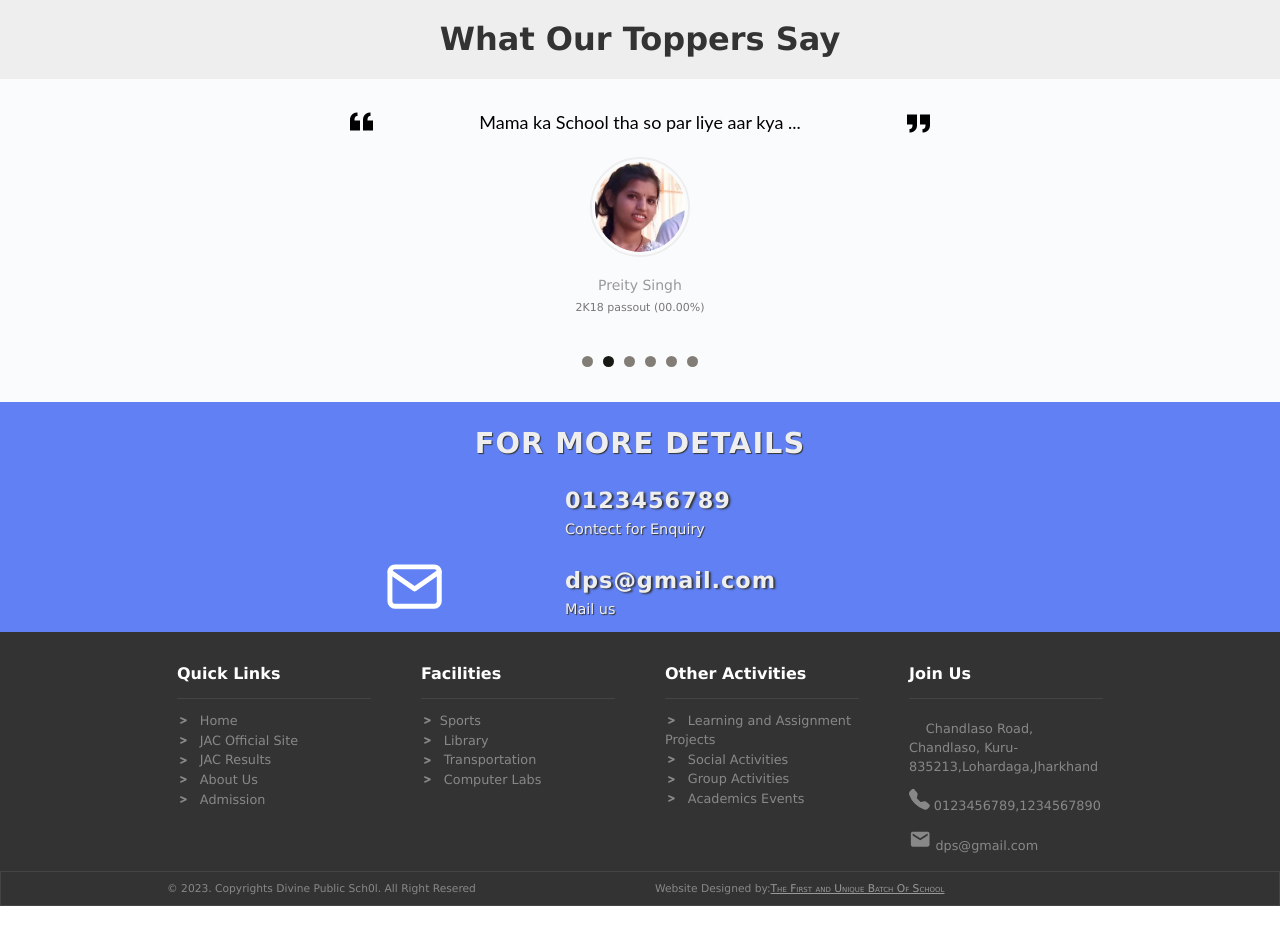
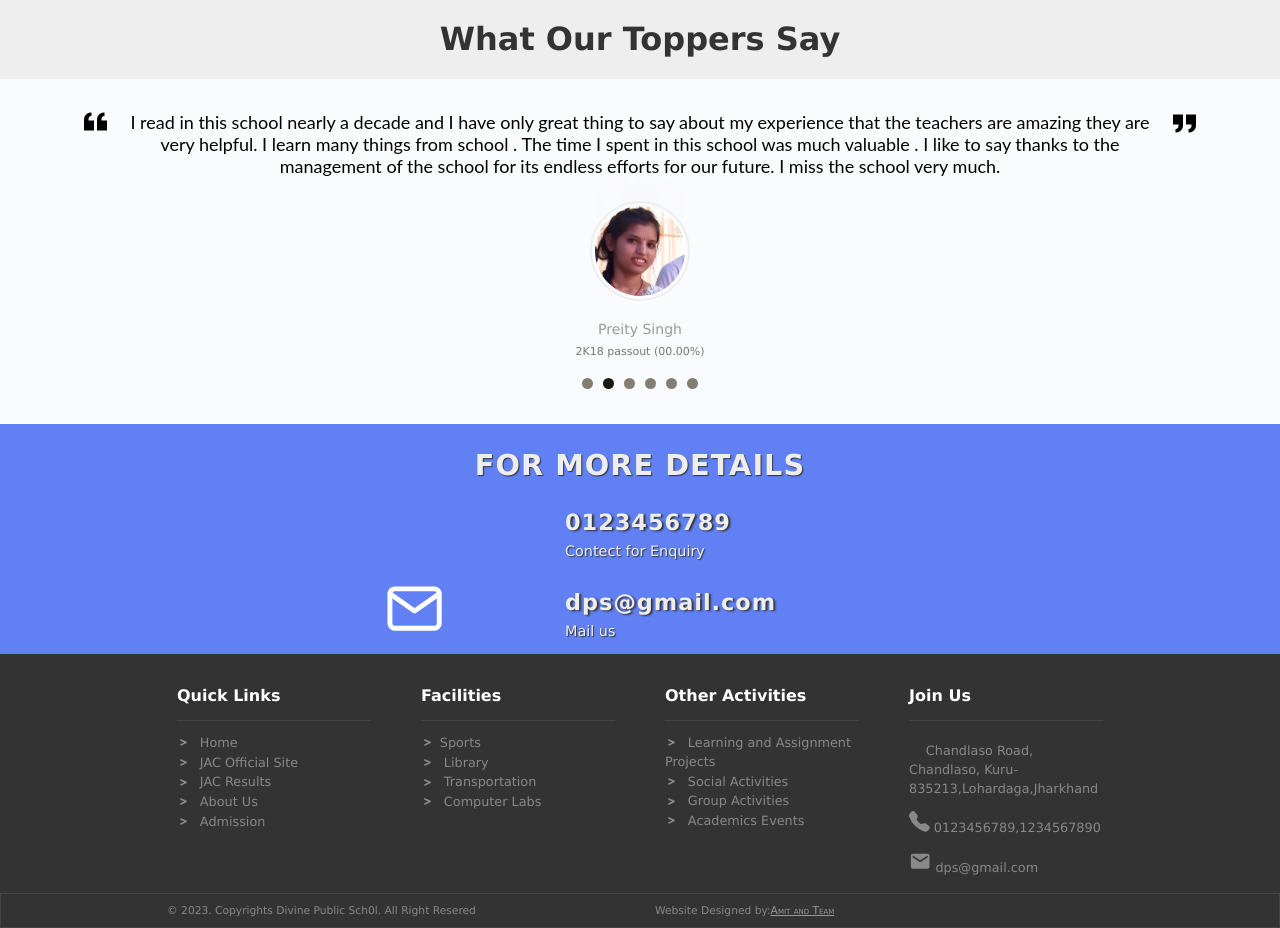
Before and after one commit to Amit709113/testvite, a React (Vite) app: page / in a window 1280 px wide. Shown: the part 1016-1944 px from the top of the page. Before the commit the page ends 1922 px from the top, so only its background shows below. Built offline with nearby package versions, Linux system fonts and the light colour scheme; some icons are missing.

Commit message:
feedback is updated

```diff
--- a/src/components/FooterLower.jsx
+++ b/src/components/FooterLower.jsx
@@ -11,7 +11,7 @@ const FooterLower = () => {
                 </div>
                 <div className='designer'>
                     <div className="btm-text" >Website Designed  by:
-                    <a href="https://github.com/Amit709113" target='_black' >The First and Unique Batch Of School</a></div>
+                    <a href="https://github.com/Amit709113" target='_black' >Amit and Team</a></div>
                 </div>
             </div>
 
--- a/src/components/NewNavbar.jsx
+++ b/src/components/NewNavbar.jsx
@@ -6,8 +6,6 @@ import SubNavbar from './SubNavbar';
 const NewNavbar = () => {
 
     const[showNavbarForMobile,setShowNavbarForMobile]=useState(false);
-
-
 
   return (
     <>
--- a/src/data/topperData.json
+++ b/src/data/topperData.json
@@ -7,7 +7,7 @@
             "imgSrc":"src/assets/khushi.jpg"
         },
         {
-            "testimonial":"Mama ka School tha so par liye aar kya ...",
+            "testimonial":"I read in this school nearly a decade and I have only great thing to say about my experience that the teachers are amazing they are very helpful. I learn many things from school . The time I spent in this school was much valuable . I like to say thanks to the management of the school for its endless efforts for our future. I miss the school very much.",
             "author":"Preity Singh",
             "deg":"2K18 passout (00.00%)",
             "imgSrc":"src/assets/preity.jpg"
```
